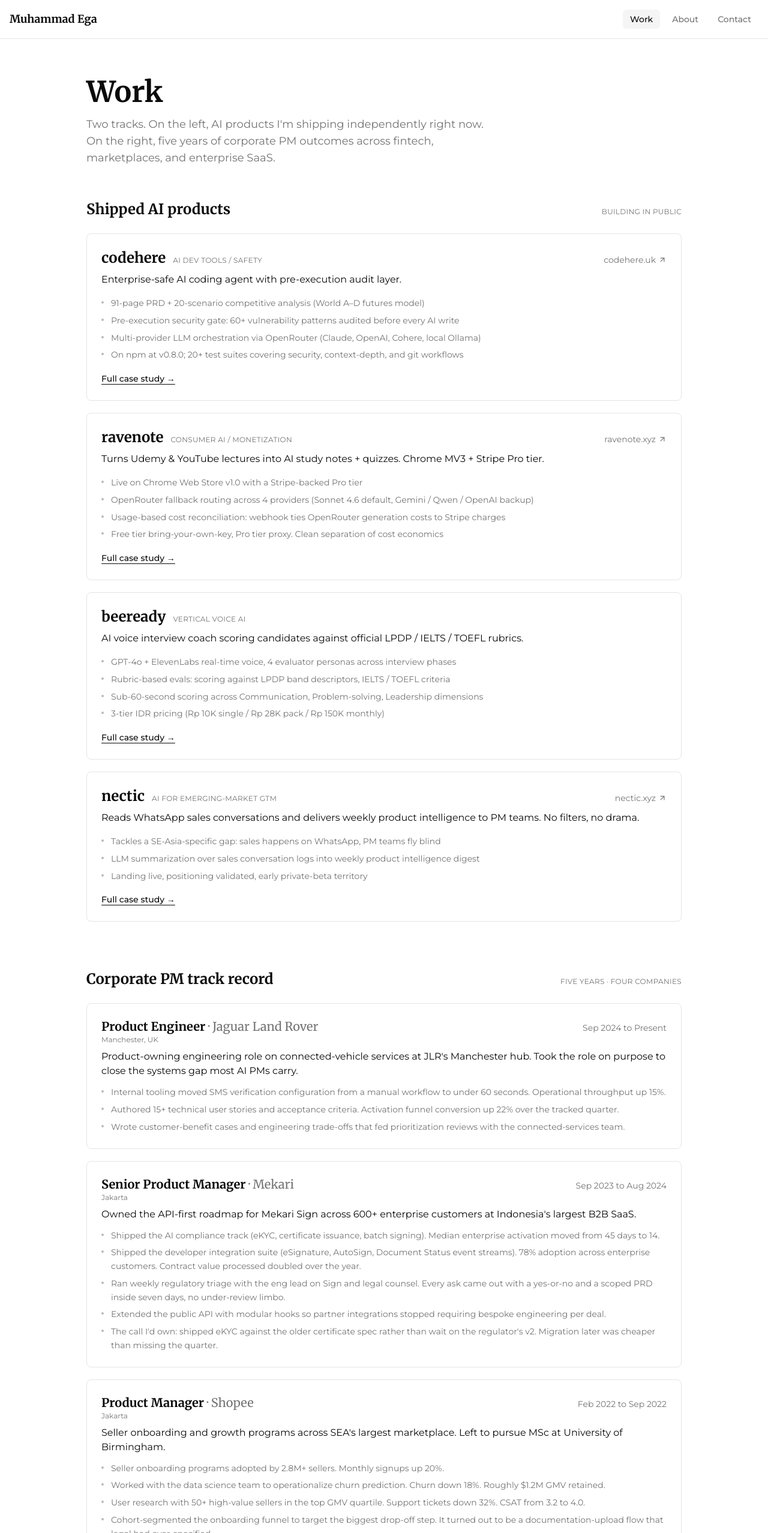
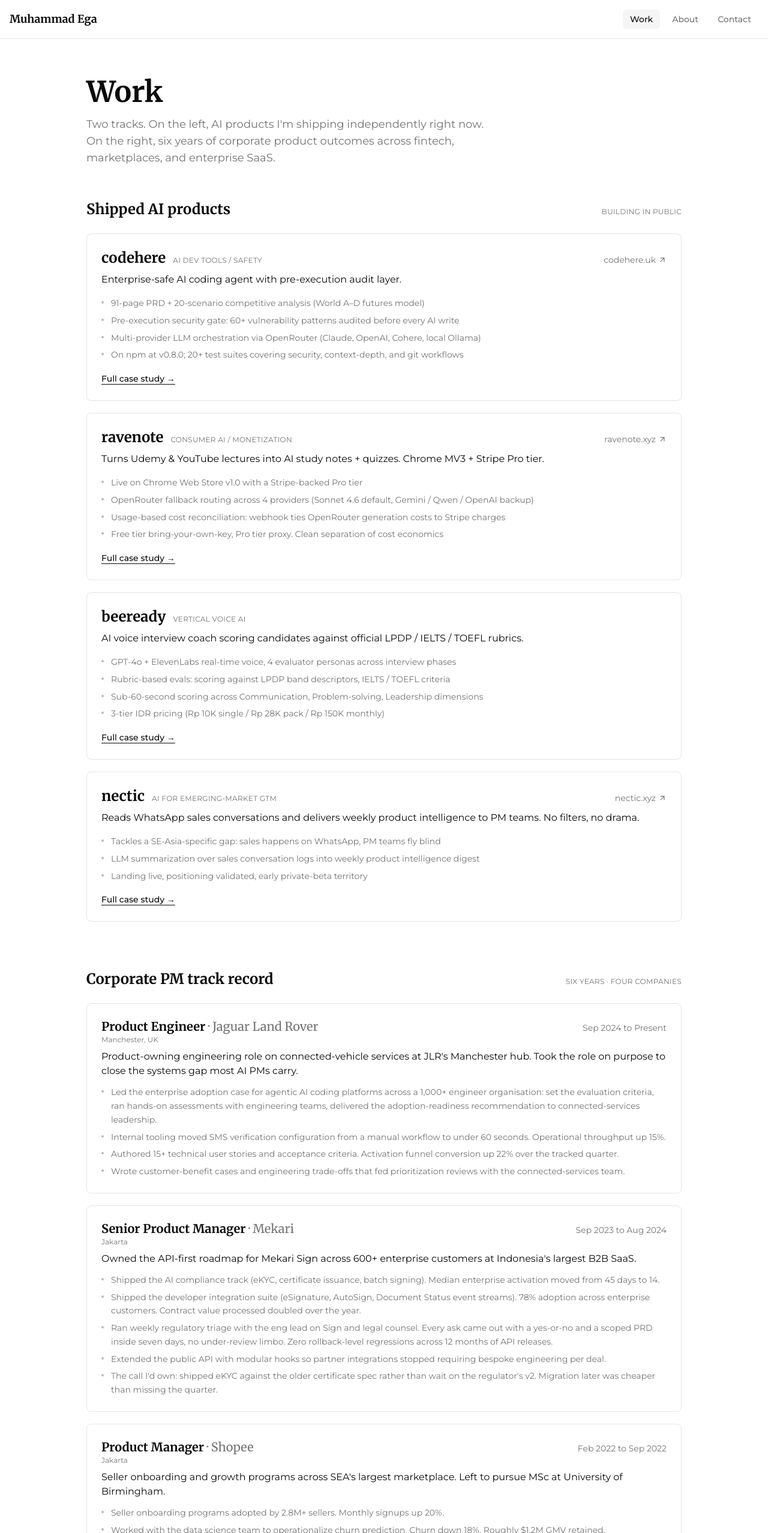
Before and after one commit to muhammadegaa/porto, a Next.js app: page /work in a window 1280 px wide. Shown: the top 2555 px of the page at 60% size. Built offline with nearby package versions, Linux system fonts and the light colour scheme.

Commit message:
Web is the detailed superset of the CV: six-year framing, JLR adoption case in wins, Mekari zero-regressions
Co-Authored-By: Claude Fable 5 <noreply@anthropic.com>
Claude-Session: https://claude.ai/code/session_016CZ72UGRuDKVCoJB3YQLCi

```diff
--- a/app/page.tsx
+++ b/app/page.tsx
@@ -200,7 +200,7 @@ export default function Home() {
         <div className="container mx-auto px-4 py-14 sm:py-20 max-w-5xl">
           <h2 className="font-serif text-2xl sm:text-3xl font-bold mb-2">Corporate PM track record</h2>
           <p className="text-muted-foreground text-sm sm:text-base mb-8">
-            Business outcomes from five years in product across fintech, marketplaces, and enterprise SaaS.
+            Business outcomes from six years in product and engineering across fintech, marketplaces, and enterprise SaaS.
           </p>
           <div className="grid grid-cols-1 sm:grid-cols-2 gap-3 sm:gap-4">
             {corporate.map((c) => (
--- a/app/work/page.tsx
+++ b/app/work/page.tsx
@@ -4,7 +4,7 @@ import { ArrowUpRight } from "lucide-react"
 export const metadata = {
   title: "Work · Muhammad Ega",
   description:
-    "AI PM case studies (codehere, ravenote, beeready) and five years of corporate product management across Mekari, Shopee, IBM, and Jaguar Land Rover.",
+    "AI PM case studies (codehere, ravenote, beeready) and six years of product and engineering across Mekari, Shopee, IBM, and Jaguar Land Rover.",
 }
 
 type CaseStudy = {
@@ -88,6 +88,7 @@ const corporate: Role[] = [
     summary:
       "Product-owning engineering role on connected-vehicle services at JLR's Manchester hub. Took the role on purpose to close the systems gap most AI PMs carry.",
     wins: [
+      "Led the enterprise adoption case for agentic AI coding platforms across a 1,000+ engineer organisation: set the evaluation criteria, ran hands-on assessments with engineering teams, delivered the adoption-readiness recommendation to connected-services leadership.",
       "Internal tooling moved SMS verification configuration from a manual workflow to under 60 seconds. Operational throughput up 15%.",
       "Authored 15+ technical user stories and acceptance criteria. Activation funnel conversion up 22% over the tracked quarter.",
       "Wrote customer-benefit cases and engineering trade-offs that fed prioritization reviews with the connected-services team.",
@@ -103,7 +104,7 @@ const corporate: Role[] = [
     wins: [
       "Shipped the AI compliance track (eKYC, certificate issuance, batch signing). Median enterprise activation moved from 45 days to 14.",
       "Shipped the developer integration suite (eSignature, AutoSign, Document Status event streams). 78% adoption across enterprise customers. Contract value processed doubled over the year.",
-      "Ran weekly regulatory triage with the eng lead on Sign and legal counsel. Every ask came out with a yes-or-no and a scoped PRD inside seven days, no under-review limbo.",
+      "Ran weekly regulatory triage with the eng lead on Sign and legal counsel. Every ask came out with a yes-or-no and a scoped PRD inside seven days, no under-review limbo. Zero rollback-level regressions across 12 months of API releases.",
       "Extended the public API with modular hooks so partner integrations stopped requiring bespoke engineering per deal.",
       "The call I'd own: shipped eKYC against the older certificate spec rather than wait on the regulator's v2. Migration later was cheaper than missing the quarter.",
     ],
@@ -145,7 +146,7 @@ export default function WorkPage() {
         <h1 className="font-serif text-3xl sm:text-4xl md:text-5xl font-bold mb-4">Work</h1>
         <p className="text-base sm:text-lg text-muted-foreground max-w-2xl leading-relaxed">
           Two tracks. On the left, AI products I'm shipping independently right now. On the right,
-          five years of corporate PM outcomes across fintech, marketplaces, and enterprise SaaS.
+          six years of corporate product outcomes across fintech, marketplaces, and enterprise SaaS.
         </p>
       </header>
 
@@ -207,7 +208,7 @@ export default function WorkPage() {
         <div className="flex items-baseline justify-between mb-6">
           <h2 className="font-serif text-xl sm:text-2xl font-bold">Corporate PM track record</h2>
           <span className="text-xs text-muted-foreground uppercase tracking-wide">
-            five years · four companies
+            six years · four companies
           </span>
         </div>
         <div className="space-y-4 sm:space-y-5">
```
